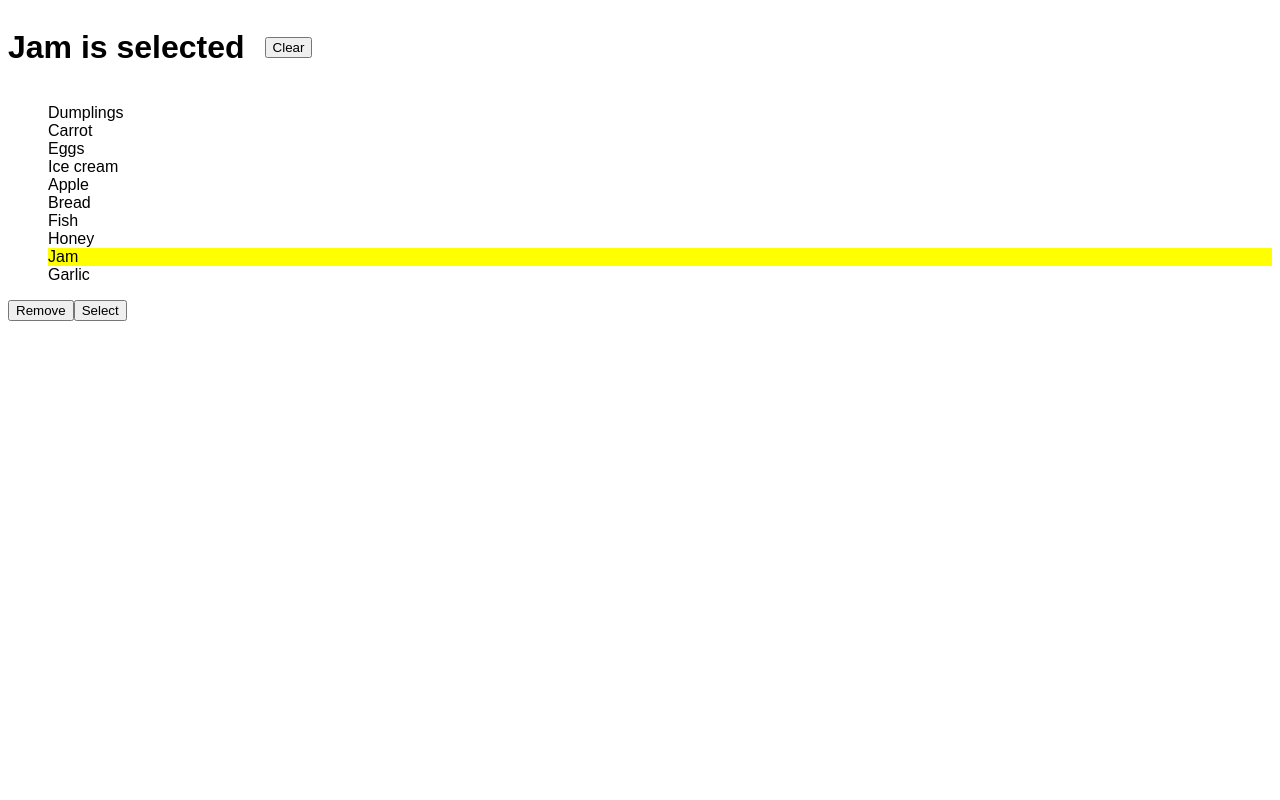
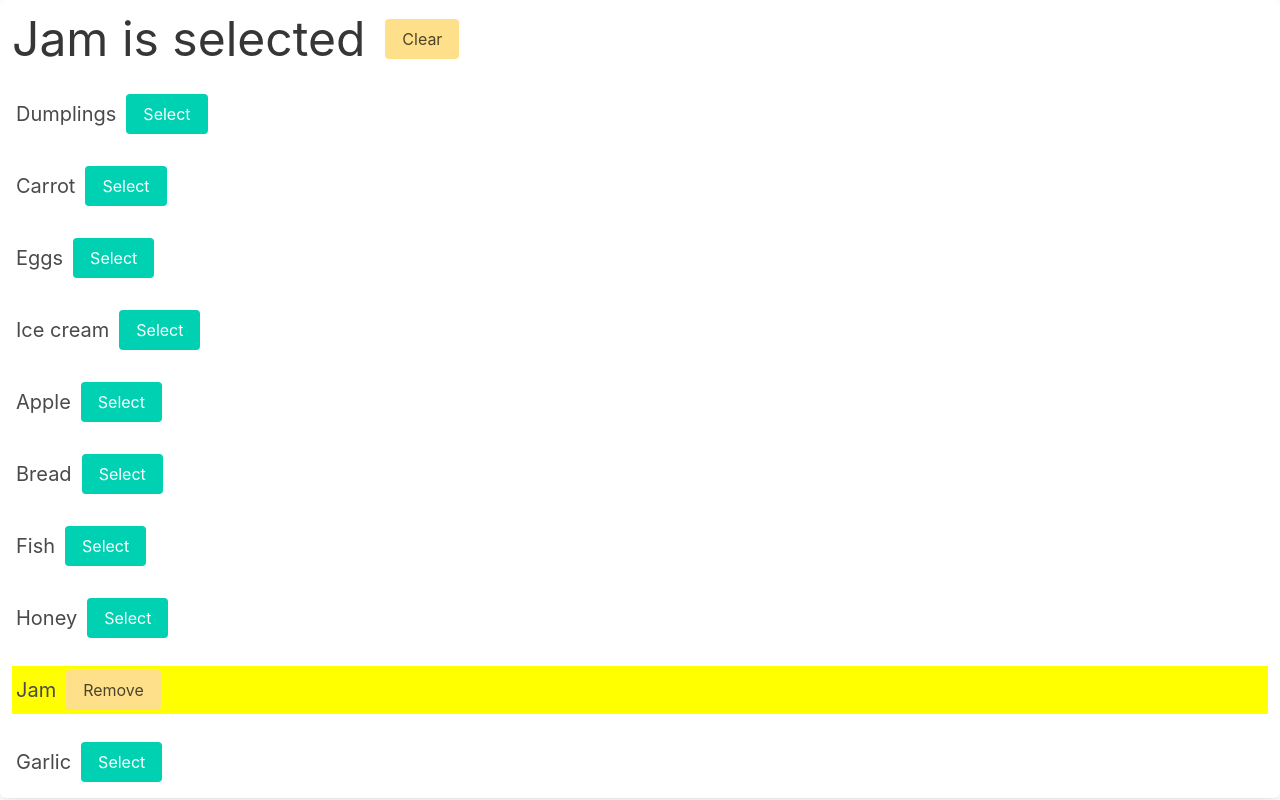
Before and after one commit to mate-academy/react_goods-selector, a React (Create React App) app: page / in a window 1280 px wide. Built offline with nearby package versions, Linux system fonts and the light colour scheme.

Commit message:
Task completed.

```diff
--- a/src/App.scss
+++ b/src/App.scss
@@ -18,3 +18,7 @@ html {
     background-color: #ff0;
   }
 }
+
+button {
+  cursor: pointer;
+}
--- a/src/App.tsx
+++ b/src/App.tsx
@@ -1,51 +1,89 @@
-import React from 'react';
+import React, { useState } from 'react';
+import cn from 'classnames';
 import './App.scss';
+import 'bulma/css/bulma.min.css';
 
-// import goodsFromServer from './goods';
+import goodsFromServer from './goods';
 
 export const App: React.FC = () => {
+  const [selectedGood, setSelectedGood] = useState(['Jam']);
+
+  function deleteAllProducts(): void {
+    setSelectedGood([]);
+  }
+
+  function deleteProduct(product: string): void {
+    setSelectedGood((products: string[]) => {
+      return products.filter(el => el !== product);
+    });
+  }
+
+  function selectProduct(product: string): void {
+    setSelectedGood((products: string[]) => {
+      return [...products, product];
+    });
+  }
+
   return (
-    <main className="App">
-      <header className="App__header">
+    <main className="App main p-3 box">
+      <header className="App__header title is-1 is-flex is-align-items-center">
         <h1 className="App__title">
-          Jam is selected
+          {
+            selectedGood.length
+              ? `
+                ${selectedGood.map(el => ` ${el}`)}
+                ${selectedGood.length > 1 ? 'are' : 'is'} selected
+              `
+              : 'No goods selected'
+          }
         </h1>
 
+        {selectedGood.length > 0 && (
           <button
             type="button"
-          className="App__clear"
+            className="App__clear button is-warning"
+            onClick={deleteAllProducts}
           >
             Clear
           </button>
+        )}
       </header>
 
-      <ul>
-        <li className="Good">Dumplings</li>
-        <li className="Good">Carrot</li>
-        <li className="Good">Eggs</li>
-        <li className="Good">Ice cream</li>
-        <li className="Good">Apple</li>
-        <li className="Good">Bread</li>
-        <li className="Good">Fish</li>
-        <li className="Good">Honey</li>
-        <li className="Good Good--active">Jam</li>
-        <li className="Good">Garlic</li>
-      </ul>
+      <ul className="is-three-quarters panel-list">
+        {goodsFromServer.map((product: string) => (
+          <li
+            className={
+              cn(
+                'Good subtitle is-flex is-align-items-center p-1 ',
+                { 'Good--active': selectedGood.find(el => el === product) },
+              )
+            }
+            key={product}
+          >
+            {product}
 
-      {/* Put required buttons into each Good */}
+            {selectedGood.find(el => el === product) && (
               <button
                 type="button"
-        className="Good__remove"
+                className="Good__remove button is-warning"
+                onClick={() => deleteProduct(product)}
               >
                 Remove
               </button>
+            )}
 
+            {!selectedGood.find(el => el === product) && (
               <button
                 type="button"
-        className="Good__select"
+                className="Good__select button is-primary"
+                onClick={() => selectProduct(product)}
               >
                 Select
               </button>
+            )}
+          </li>
+        ))}
+      </ul>
     </main>
   );
 };
```
Also changed, not shown: 1 other file (tests, documents, lock files or other folders). Lines whose indentation alone changed are shown as unchanged.
